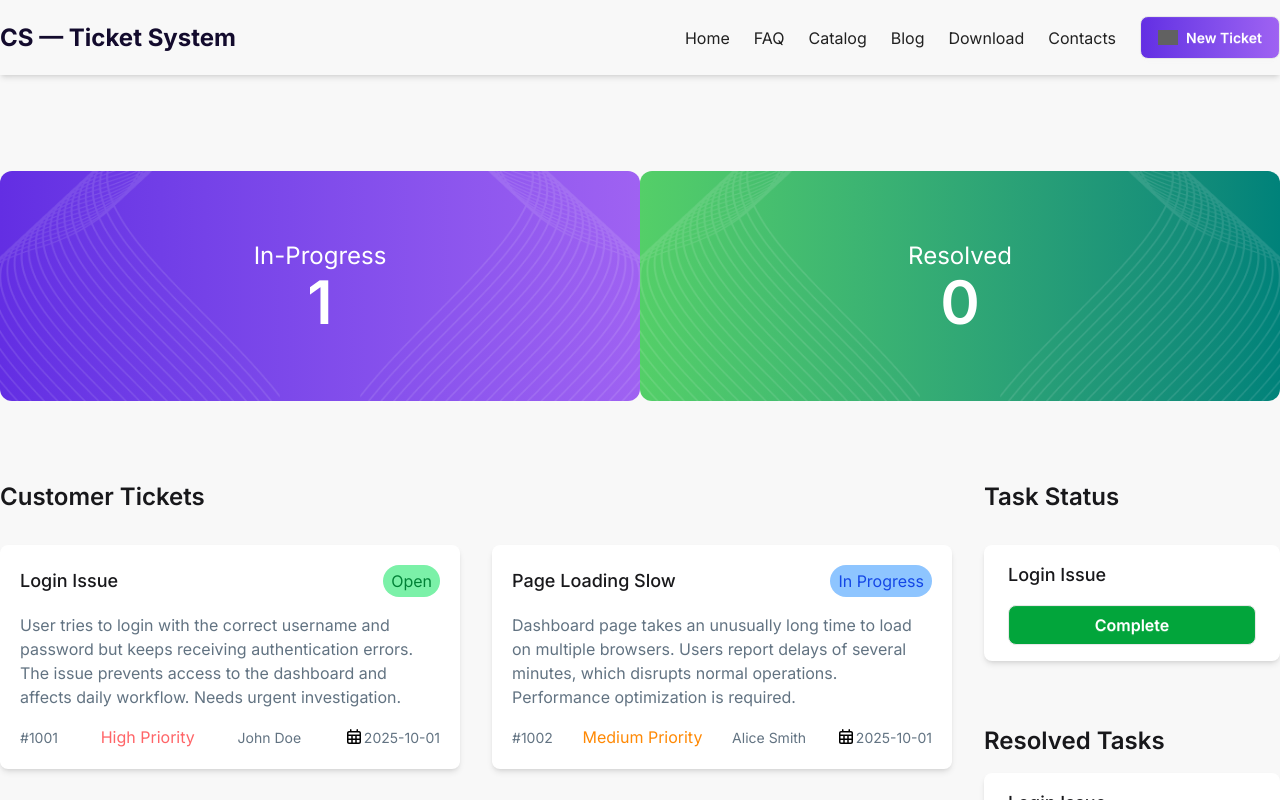
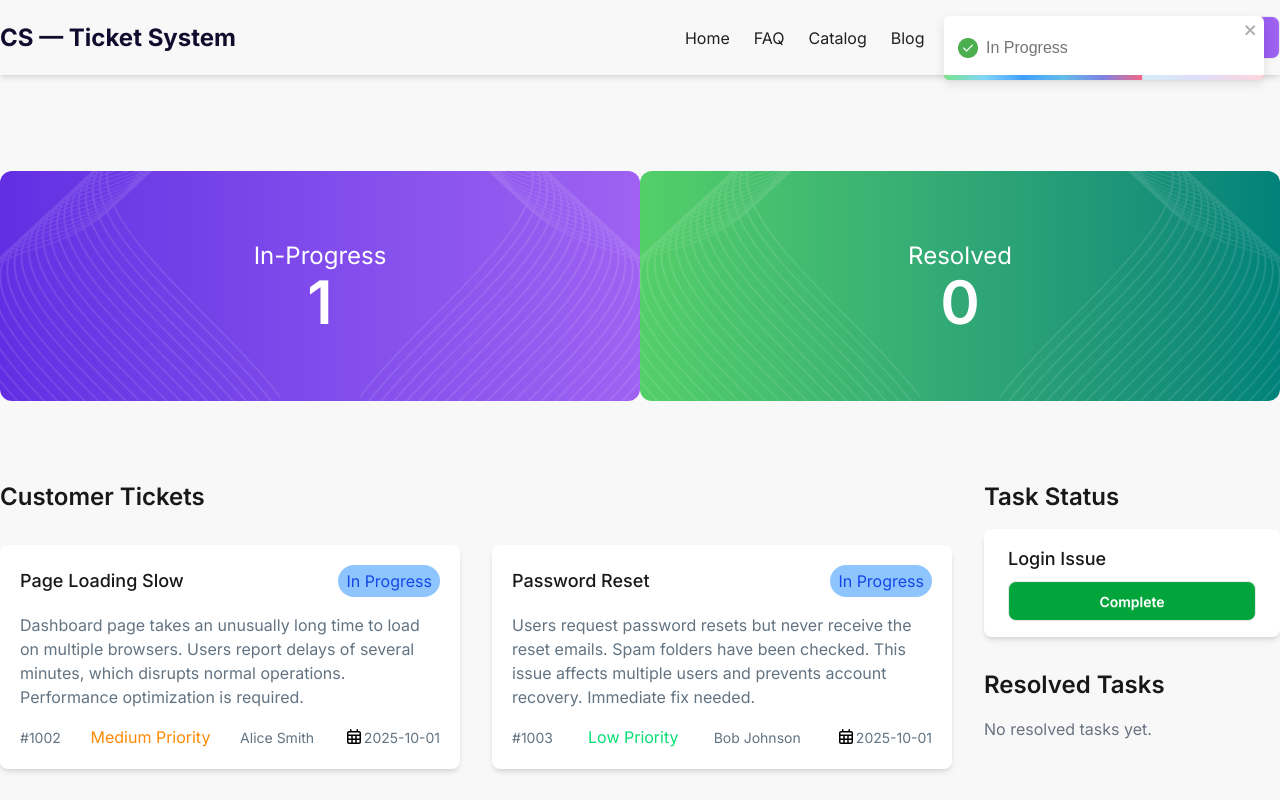
Before and after one commit to Afnan-Afrid-Jamal/Assignment_7, a React (Vite) app: page / in a window 1280 px wide. Both pictures are taken after a click on the element 230 px from the left and 657 px from the top of the page. Shown: the top 800 px of the page. Built offline with nearby package versions, Linux system fonts and the light colour scheme; grey boxes are pictures that could not be loaded.

Commit message:
half done

```diff
--- a/package.json
+++ b/package.json
@@ -18,6 +18,7 @@
     "@tailwindcss/vite": "^4.1.13",
     "react": "^19.1.1",
     "react-dom": "^19.1.1",
+    "react-toastify": "^11.0.5",
     "tailwindcss": "^4.1.13"
   },
   "devDependencies": {
--- a/src/App.jsx
+++ b/src/App.jsx
@@ -4,31 +4,42 @@ import Navbar from "./assets/Components/Navbar";
 import ProgressResolvedCard from "./assets/Components/ProgressResolvedCard";
 import CustomerTicketsSection from "./assets/Components/CustomerTicketsSection";
 import TaskStatus from "./assets/Components/TaskStatus";
-
+import { ToastContainer } from 'react-toastify';
 
 const fetchTickets = fetch("/tickets.json").then(res => res.json());
 
-
 function App() {
-
   const [inprogressCount, setInProgressCount] = useState(0);
+  const [resolveCount, setResolveCount] = useState(0);
   const [showTaskStatus, setShowTaskStatus] = useState(false);
-  const [getData,setGetData] = useState([])
+  const [getData, setGetData] = useState([]);
 
   return (
     <>
-      <Navbar></Navbar>
-      <ProgressResolvedCard inprogressCount={inprogressCount}></ProgressResolvedCard>
-      <Suspense fallback={<p>Loading...</p>}>
+      <Navbar />
+      <ProgressResolvedCard inprogressCount={inprogressCount} resolveCount={resolveCount} />
+      <Suspense fallback={<div className="flex justify-center items-center"><span className="loading loading-dots loading-xl"></span></div>}>
         <section className="grid grid-cols-1 md:grid-cols-12 gap-8 mt-20 max-w-[1440px] mx-auto px-3 md:px-0">
           <div className="col-span-6 md:col-span-9">
-            <CustomerTicketsSection fetchTickets={fetchTickets} inprogressCount={inprogressCount} setInProgressCount={setInProgressCount} showTaskStatus={showTaskStatus} setShowTaskStatus={setShowTaskStatus} setGetData={setGetData}></CustomerTicketsSection>
+            <CustomerTicketsSection
+              fetchTickets={fetchTickets}
+              setInProgressCount={setInProgressCount}
+              setShowTaskStatus={setShowTaskStatus}
+              getData={getData}
+              setGetData={setGetData}
+            />
           </div>
           <div className="col-span-6 md:col-span-3">
-              <TaskStatus fetchTickets={fetchTickets} showTaskStatus={showTaskStatus} setShowTaskStatus={setShowTaskStatus} getData={getData}></TaskStatus>
+            <TaskStatus
+              getData={getData}
+              setGetData={setGetData}
+              setInProgressCount={setInProgressCount}
+              setResolveCount={setResolveCount}
+            />
           </div>
         </section>
       </Suspense>
+      <ToastContainer />
     </>
   );
 }
--- a/src/assets/Components/CustomerTicketsSection.jsx
+++ b/src/assets/Components/CustomerTicketsSection.jsx
@@ -1,16 +1,23 @@
 import React, { use } from 'react';
 import TicketCard from './TicketCard';
 
-const CustomerTicketsSection = ({ fetchTickets, inprogressCount, setInProgressCount, showTaskStatus, setShowTaskStatus,setGetData }) => {
+const CustomerTicketsSection = ({ fetchTickets, setInProgressCount, setShowTaskStatus, getData, setGetData }) => {
   const ticketsData = use(fetchTickets);
 
   return (
     <div>
-
       <h2 className='text-2xl font-semibold mb-8'>Customer Tickets</h2>
       <div className='grid grid-cols-1 md:grid-cols-2 gap-8'>
-                {ticketsData.map(eachTicketData => (
-                    <TicketCard key={eachTicketData.id} eachTicketData={eachTicketData} inprogressCount={inprogressCount} setInProgressCount={setInProgressCount} showTaskStatus={showTaskStatus} setShowTaskStatus={setShowTaskStatus} setGetData={setGetData} />
+        {ticketsData
+          .filter(ticket => !getData.some(t => t.id === ticket.id)) // show only not-selected tickets
+          .map(eachTicketData => (
+            <TicketCard
+              key={eachTicketData.id}
+              eachTicketData={eachTicketData}
+              setInProgressCount={setInProgressCount}
+              setShowTaskStatus={setShowTaskStatus}
+              setGetData={setGetData}
+            />
           ))}
       </div>
     </div>
--- a/src/assets/Components/ProgressResolvedCard.jsx
+++ b/src/assets/Components/ProgressResolvedCard.jsx
@@ -1,6 +1,6 @@
 import React from 'react';
 
-const ProgressResolvedCard = ({inprogressCount}) => {
+const ProgressResolvedCard = ({ inprogressCount, resolveCount }) => {
   return (
     <div className='flex flex-col md:flex-row justify-around max-w-[1440px] mx-auto p-4 md:p-0'>
       <div className='w-full md:w-[690px] h-[230px] bg-gradient-to-r from-[#632EE3] to-[#9F62F2] rounded-xl mt-6 md:mt-24'>
@@ -12,10 +12,9 @@ const ProgressResolvedCard = ({inprogressCount}) => {
       <div className='w-full md:w-[690px] h-[230px] bg-gradient-to-r from-[#54CF68] to-[#00827A] rounded-xl mt-6 md:mt-24'>
         <div className='text-center flex justify-center items-center flex-col text-white bgVector'>
           <h2 className='text-2xl'>Resolved</h2>
-                    <p className='font-semibold text-6xl'>0</p>
+          <p className='font-semibold text-6xl'>{resolveCount}</p>
         </div>
       </div>
-
     </div>
   );
 };
--- a/src/assets/Components/TaskStatus.jsx
+++ b/src/assets/Components/TaskStatus.jsx
@@ -1,33 +1,42 @@
-import React from 'react';
+import React, { useState } from 'react';
 import CorrectPng from '../correct.png';
 
-const TaskStatus = ({ getData }) => {
-    if (!getData || getData.length === 0) return null;
+const TaskStatus = ({ getData, setGetData, setInProgressCount, setResolveCount }) => {
+  const [resolvedTasks, setResolvedTasks] = useState([]);
+
+  const activeTasks = getData.filter(task => !resolvedTasks.some(t => t.id === task.id));
+
+  const handleComplete = (task) => {
+    setResolvedTasks(prev => [...prev, task]);
+    setGetData(prev => prev.filter(t => t.id !== task.id));
+    setInProgressCount(prev => prev - 1);
+    setResolveCount(prev => prev + 1);
+  };
 
   return (
     <div>
-            <h1 className='text-2xl font-semibold mb-8'>Task Status</h1>
-
-            {getData.map((data) => (
-                <div className='bg-white shadow-md rounded-lg px-6 py-4 mb-8'>
-                    <h2 className='text-lg font-medium mb-4'>{data.title}</h2>
-                    <button className='btn w-full bg-[#02A53B] py-2 text-white text-base rounded-lg hover:bg-[#027e2e]'>
+      <h1 className="text-2xl font-semibold mb-4">Task Status</h1>
+      {activeTasks.length > 0 ? activeTasks.map(task => (
+        <div key={task.id} className="bg-white shadow-md rounded-lg px-6 py-4 mb-4">
+          <h2 className="text-lg font-medium mb-2">{task.title}</h2>
+          <button
+            className="btn w-full bg-[#02A53B] py-2 text-white rounded-lg hover:bg-[#027e2e]"
+            onClick={() => handleComplete(task)}
+          >
             Complete
           </button>
         </div>
-            ))}
+      )) : <p className="text-gray-500">Select a ticket to add to Task Status</p>}
 
-            <div className='mt-16'>
-                <h1 className='text-2xl font-semibold mb-4'>Resolved Tasks</h1>
-                {getData.map((data) => (
-                    <div className='bg-white shadow-md rounded-lg px-6 py-4 mb-8'>
-                        <h2 className='text-lg font-medium mb-4'>{data.title}</h2>
-                        <p className='flex items-center text-lg font-semibold gap-1 text-green-500'>
-                            <img src={CorrectPng} alt="" className='w-5 h-5' />Completed
+      <h1 className="text-2xl font-semibold mb-4 mt-8">Resolved Tasks</h1>
+      {resolvedTasks.length > 0 ? resolvedTasks.map(task => (
+        <div key={task.id} className="bg-white shadow-md rounded-lg px-6 py-4 mb-4">
+          <h2 className="text-lg font-medium mb-2">{task.title}</h2>
+          <p className="flex items-center gap-1 text-green-500 font-semibold">
+            <img src={CorrectPng} alt="completed" className="w-5 h-5" /> Completed
           </p>
         </div>
-                ))}
-            </div>
+      )) : <p className="text-gray-500">No resolved tasks yet.</p>}
     </div>
   );
 };
--- a/src/assets/Components/TicketCard.jsx
+++ b/src/assets/Components/TicketCard.jsx
@@ -1,24 +1,32 @@
 import React from 'react';
 import CalendarIcon from '../calendarIcon.svg'
-import TaskStatus from './TaskStatus';
+import CorrectPng from '../correct.png';
+import { toast } from 'react-toastify';
 
-const TicketCard = ({ eachTicketData, inprogressCount, setInProgressCount, setShowTaskStatus,setGetData }) => {
+const TicketCard = ({ eachTicketData, setInProgressCount, setShowTaskStatus, setGetData }) => {
 
-    function handleCardClick(inprogressCount) {
-        setInProgressCount(inprogressCount + 1)
-        setShowTaskStatus(true)
-        handleAddTaskStatus(eachTicketData)
-    }
-    function handleAddTaskStatus(eachTicketData)
-    {
+  function handleCardClick() {
+    setInProgressCount(prev => prev + 1);
+    setShowTaskStatus(true);
     setGetData(prev => [...prev, eachTicketData]);
+
+    toast(
+      <span className="flex items-center gap-2 font-medium">
+        <img src={CorrectPng} alt="icon" className="w-5 h-5" />In Progress
+      </span>
+    );
   }
 
   return (
-        <div className='flex flex-col w-full mb-5 shadow-md p-5 bg-white rounded-lg hover:cursor-pointer hover:scale-102 transition duration-300 ease-in-out hover:-translate-y-1' onClick={() => handleCardClick(inprogressCount)}>
+    <div
+      className='flex flex-col w-full mb-5 shadow-md p-5 bg-white rounded-lg hover:cursor-pointer hover:scale-102 transition duration-300 ease-in-out hover:-translate-y-1'
+      onClick={handleCardClick}
+    >
       <div className='flex justify-between items-center'>
         <h2 className='text-lg font-medium'>{eachTicketData.title}</h2>
-                <p className={`${eachTicketData.status === 'Open' ? 'text-green-700 bg-green-300' : 'text-blue-700 bg-blue-300'} px-2 py-1 rounded-2xl`}>{eachTicketData.status}</p>
+        <p className={`${eachTicketData.status === 'Open' ? 'text-green-700 bg-green-300' : 'text-blue-700 bg-blue-300'} px-2 py-1 rounded-2xl`}>
+          {eachTicketData.status}
+        </p>
       </div>
       <p className='text-[#627382] py-4'>{eachTicketData.description}</p>
       <div className='flex justify-between items-center'>
@@ -33,8 +41,6 @@ const TicketCard = ({ eachTicketData, inprogressCount, setInProgressCount, setSh
           }`}>
           {eachTicketData.priority} Priority
         </p>
-
-
         <p className='text-[#627382] text-[14px]'>{eachTicketData.customer}</p>
         <p className='text-[#627382] text-[14px] flex items-center'><img src={CalendarIcon} alt="" className='w-5' /> {eachTicketData.createdAt}</p>
       </div>
```
Also changed, not shown: 1 other file (tests, documents, lock files or other folders). Lines whose indentation alone changed are shown as unchanged.
